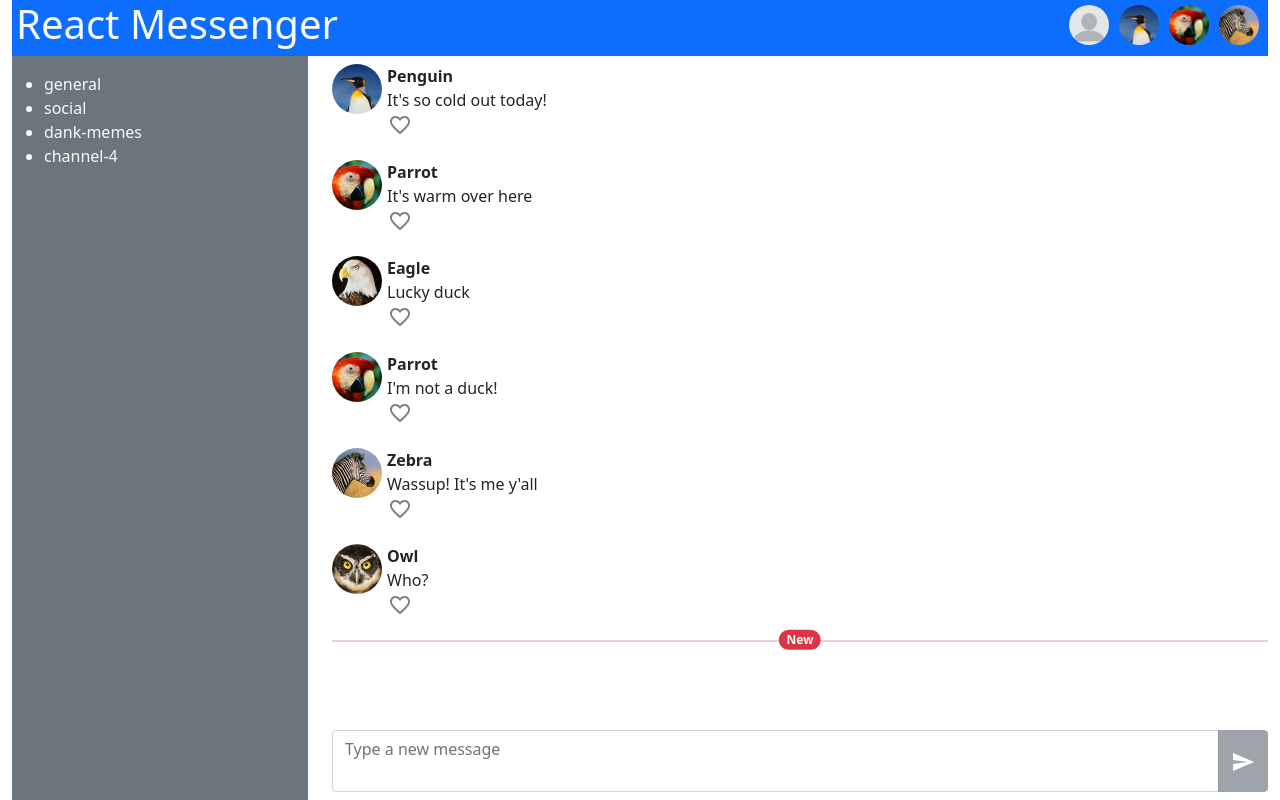
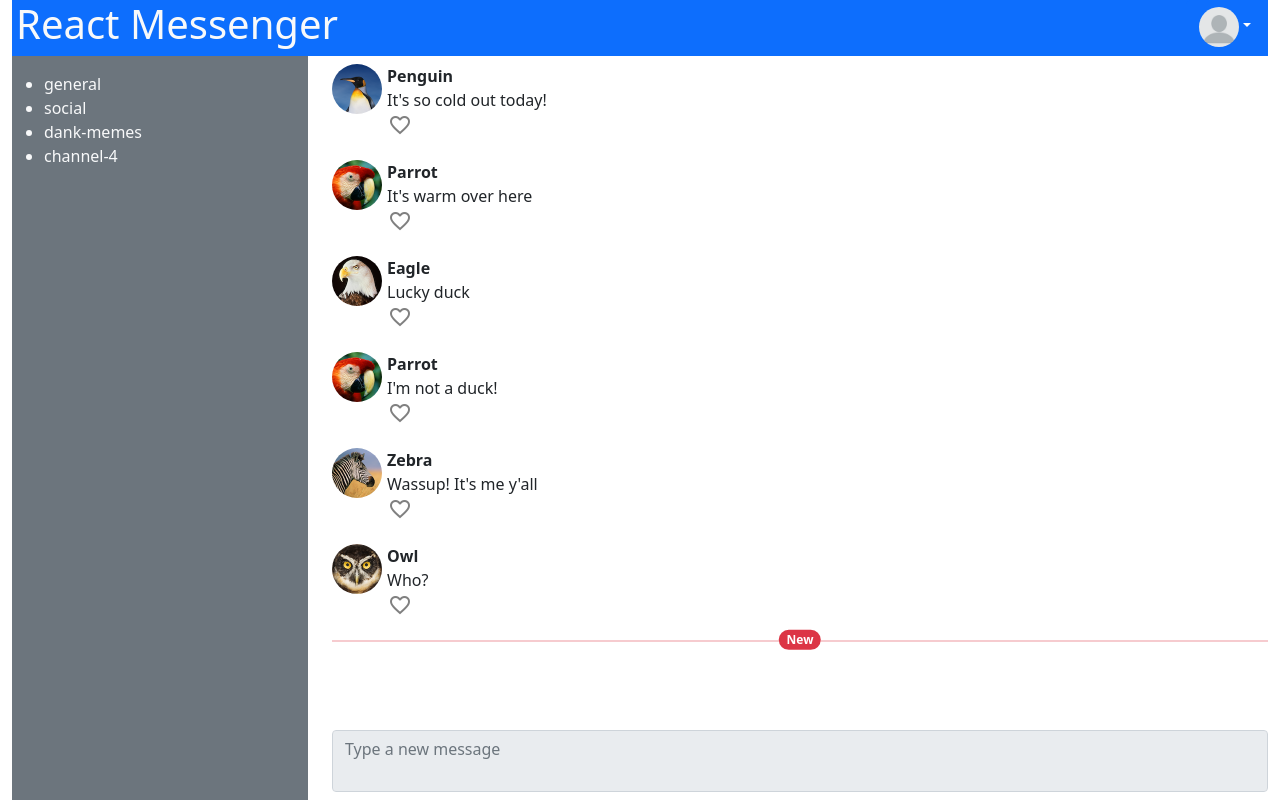
Before and after one commit to harperzhu/demos, a React (Create React App) app in the folder react-chat/: page / in a window 1280 px wide. Built offline with nearby package versions, Linux system fonts and the light colour scheme.

Commit message:
End of lecture

```diff
--- a/react-chat/package.json
+++ b/react-chat/package.json
@@ -8,6 +8,7 @@
     "@testing-library/user-event": "^12.8.3",
     "bootstrap": "^5.1.3",
     "react": "^17.0.2",
+    "react-bootstrap": "^2.0.2",
     "react-dom": "^17.0.2",
     "react-scripts": "4.0.3",
     "web-vitals": "^1.1.2"
--- a/react-chat/src/components/App.js
+++ b/react-chat/src/components/App.js
@@ -8,15 +8,25 @@ import ComposeForm from './ComposeForm';
 import CHAT_LOG from '../data/chat_log.json';
 
 export default function App(props) {
-
+  const [currentUser, setCurrentUser] = useState(null);
   const [currentMessages, setCurrentMessages] = useState(CHAT_LOG) //initialize as a prop
 
-  const addMessage = (messageText, userName = "Penguin") => {
+  const loginUser = (userName) => {
+    //if userName not in valid user list, don't do anything
+    if(!userName){
+      console.log("logging out");
+    } else {
+      console.log("logging in "+userName);
+    }
+    setCurrentUser(userName);
+  }
+
+  const addMessage = (messageText, userName) => {
     const newMessage = {
       userName: userName,
       text: messageText,
       userImg: "/img/"+userName+".png",
-      timestamp: Date.now()
+      timestamp: Date.now() //current timestamp
     }
 
     const updatedArray = [...currentMessages, newMessage];
@@ -33,7 +43,7 @@ export default function App(props) {
 
   return (
     <div className="container-fluid d-flex flex-column" >
-      <NavBar />
+      <NavBar user={currentUser} loginFunction={loginUser} />
       <main className="row flex-grow-1">
         <div className="col-3">
           <ChannelNav channelList={CHANNEL_LIST} />
@@ -45,7 +55,7 @@ export default function App(props) {
                 howToAddAMessage={addMessage}
               />
             </div>
-            <ComposeForm whatToDoOnSubmit={addMessage} />
+            <ComposeForm user={currentUser} whatToDoOnSubmit={addMessage} />
         </div>
       </main>
     </div>
--- a/react-chat/src/components/ComposeForm.js
+++ b/react-chat/src/components/ComposeForm.js
@@ -1,8 +1,9 @@
 import React, {useState} from 'react';
 
 export default function ComposeForm(props) {
+	const [textValue, setTextValue] = useState('');
 
-	const [textValue, setTextValue] = useState('');
+	const user = props.user;
 
 	const handleUpdate = (event) => {
 		const newValue = event.target.value;
@@ -12,27 +13,35 @@ export default function ComposeForm(props) {
 	const handleClick = (event) => {
 		event.preventDefault(); //just in case
 		console.log("submitting", textValue);
-		props.whatToDoOnSubmit(textValue);
+		props.whatToDoOnSubmit(textValue, user); //App.addMessage
 		setTextValue('');
 	}
+
+	// if(!user) { //not logged in
+	// 	return <p>{ "Please log in to chat!" }</p>
+	// }
 
 	return (
 		<form className="my-2">
 			<div className="input-group">
+				{ user && <img src={'img/'+user+'.png'} alt={user+" avatar"} /> }
 				<textarea
 					className="form-control" rows="2"
 					placeholder="Type a new message"
 					value={textValue}
 					onChange={handleUpdate}
+					disabled={!user}
 					>
 				</textarea>
+				{user &&
 					<button
 						className="btn btn-secondary" type="button"
-					disabled={textValue===''}
+						disabled={!user || textValue===''}
 						onClick={handleClick}
 						>
 						<span className="material-icons">send</span>
 					</button>
+					}
 			</div>
 		</form>
 	);
--- a/react-chat/src/components/HeaderBar.js
+++ b/react-chat/src/components/HeaderBar.js
@@ -1,14 +1,34 @@
+import React, {useState} from 'react';
+
+import Dropdown from 'react-bootstrap/Dropdown';
+
 //headerbar component
-export default function NavBar() {
+export default function NavBar(props) {
 
   const USERS = [null, "Penguin", "Parrot", "Zebra"]
 
+  const handleClick = (event) => {
+    console.log("clicked");
+    props.loginFunction(event.currentTarget.name);
+  }
+
   //convenience
   const userButtons = USERS.map((userName) => {
+
+    let btnClassList = "btn user-icon"; //modify this
+    if(userName === props.user){
+      return null;
+      // btnClassList += " btn-success";
+    }
+
     return (
-      <button className="btn user-icon" name={userName} key={userName}>
-        <img src={'img/'+userName+'.png'} alt={userName+" avatar"} />
-      </button>
+      // <button className={btnClassList} name={userName} key={userName} onClick={handleClick}>
+      //   <img src={'img/'+userName+'.png'} alt={userName+" avatar"} />
+      // </button>
+      <Dropdown.Item name={userName} key={userName} onClick={handleClick}>
+        <img src={'img/'+userName+'.png'} alt={userName+" avatar"} />&nbsp;
+        {userName}
+      </Dropdown.Item>
     )
   })
 
@@ -16,7 +36,23 @@ export default function NavBar() {
     <header className="container-fluid text-light bg-primary px-1 d-flex justify-content-between">
       <h1>React Messenger</h1>
       <div>
-        {userButtons}
+
+        <Dropdown>
+          <Dropdown.Toggle variant="primary">
+            {/* current user icon */}
+            <img src={'img/'+props.user+'.png'} alt={props.user+" avatar"} />
+          </Dropdown.Toggle>
+
+          <Dropdown.Menu>
+            {/* other user icons */}
+            {userButtons}
+            {/* <Dropdown.Item href="#/action-1">Action</Dropdown.Item>
+            <Dropdown.Item href="#/action-2">Another action</Dropdown.Item>
+            <Dropdown.Item href="#/action-3">Something else</Dropdown.Item> */}
+          </Dropdown.Menu>
+        </Dropdown>
+
+        {/* {userButtons} */}
       </div>
     </header>
   )
```
Also changed, not shown: 1 other file (tests, documents, lock files or other folders). Lines whose indentation alone changed are shown as unchanged.
